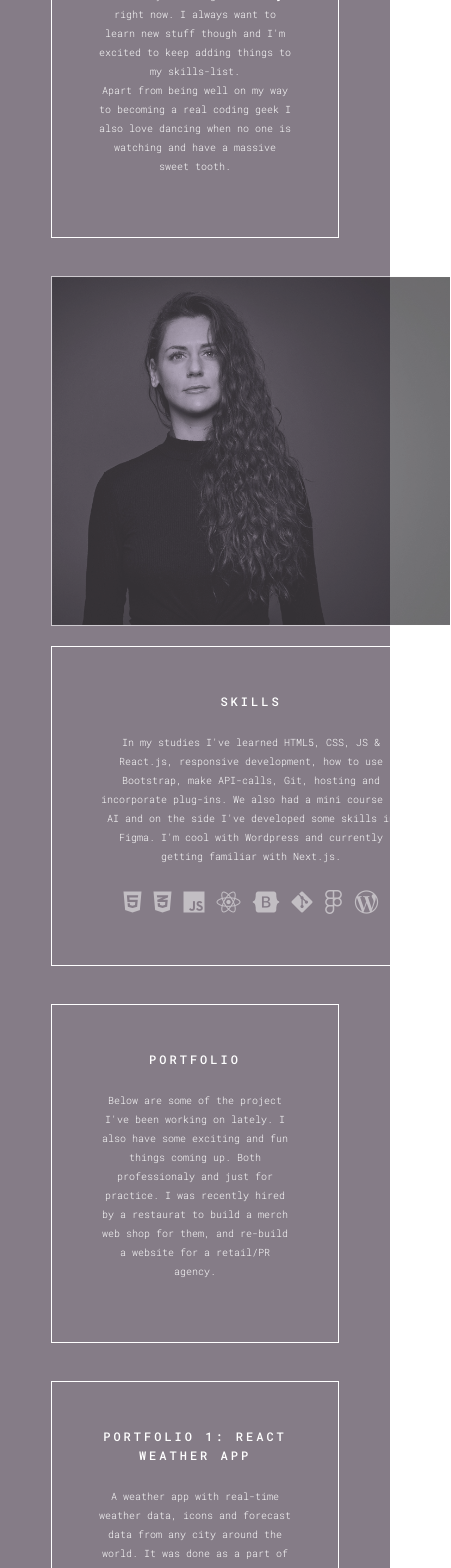
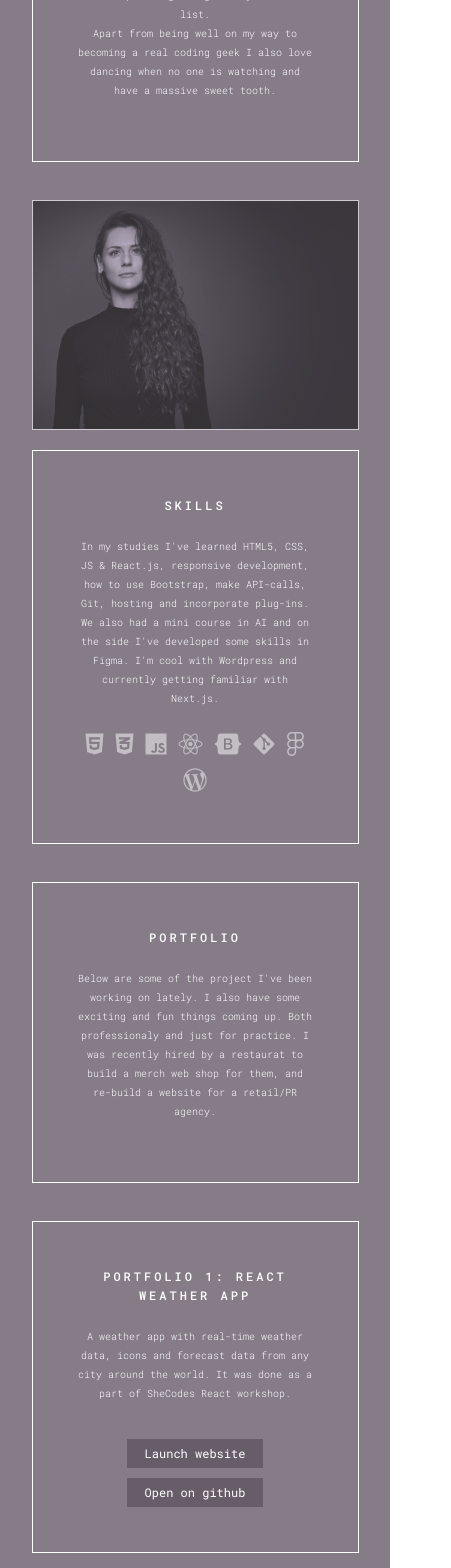
Before and after one commit to MatildaHJ/react-portfolio, a React (Create React App) app: page / in a window 390 px wide. Shown: the part 432-2000 px from the top of the page, 451 px wide, since content can reach past the window. Built offline with nearby package versions, Linux system fonts and the light colour scheme.

Commit message:
resposive phone finishing touches

```diff
--- a/src/App.css
+++ b/src/App.css
@@ -36,8 +36,23 @@
   .App header {
     padding: 60px 90px;
   }
+  .Main .grid-2-columns {
+    grid-template-columns: 1fr;
+  }
+  .border-section {
+    padding: 60px 90px;
+  }
+  .text-block {
+    height: 70px;
+  }
+  .more-frame {
+    display: none;
+  }
 }
 @media (max-width: 700px) {
+  .App .container {
+    width: 90%;
+  }
   .App {
     padding-top: 10px;
   }
@@ -50,4 +65,30 @@
   .App h2 {
     font-size: 12px;
   }
+  .Main .border-section {
+    padding: 45px 45px;
+  }
+  .border-section-img {
+    min-width: 200px;
+    min-height: 230px;
+  }
+  .border-section {
+    padding: 45px 45px;
+  }
+  .Portfolio img {
+    display: none;
+  }
+  .Portfolio button {
+    margin-top: 10px;
+  }
+  .Portfolio .project-links {
+    margin-top: 8px;
+  }
+
+  form {
+    width: 90%;
+  }
+  .Contact .form-control {
+    font-size: 10px;
+  }
 }
--- a/src/Footer.css
+++ b/src/Footer.css
@@ -37,7 +37,6 @@
 .Footer .git-link {
   text-decoration: none;
 }
-
 .Footer .Resume-link:hover,
 .Footer .git-link:hover {
   text-decoration: underline;
@@ -66,3 +65,22 @@
   display: flex;
   justify-content: flex-end;
 }
+@media (max-width: 700px) {
+  .Footer footer {
+    font-size: 10px;
+  }
+  .grid-2-columns {
+    grid-template-columns: 1fr;
+  }
+  .Footer .contact-icons,
+  .Footer .git {
+    display: block;
+  }
+  .Footer .contact-icons i {
+    font-size: 18px !important;
+    padding-left: 0;
+  }
+  .Footer .footer-right {
+    margin-top: 0;
+  }
+}
--- a/src/Footer.js
+++ b/src/Footer.js
@@ -16,7 +16,6 @@ export default function Footer({ isNight }) {
             16751 Bromma
             <br />
             matilda.hj.larsson@gmail.com
-            <br />
             <br />
             <a
               className="Resume-link"
--- a/src/Main.css
+++ b/src/Main.css
@@ -70,7 +70,7 @@ i {
 }
 
 @media (max-width: 700px) {
-  .border-section {
+  .Main .border-section {
     padding: 45px 45px;
   }
 }
--- a/src/Portfolio.css
+++ b/src/Portfolio.css
@@ -30,24 +30,3 @@ button:hover {
   margin: 0 auto;
   width: 12%;
 }
-
-@media (max-width: 1050px) {
-  .text-block {
-    height: 70px;
-  }
-  .more-frame {
-    display: none;
-  }
-}
-
-@media (max-width: 700px) {
-  .border-section {
-    padding: 45px 45px;
-  }
-  .Portfolio img {
-    display: none;
-  }
-  .Portfolio button {
-    margin-top: 10px;
-  }
-}
--- a/src/Portfolio.js
+++ b/src/Portfolio.js
@@ -21,7 +21,7 @@ export default function Portfolio({ isNight }) {
     {
       title: "Portfolio 3: Shiny Happy People",
       description:
-        "I was hired to build the website for the concept agency Shiny Happy People in Stockholm. I used HTML5, CSS and vanilla JS to build this website. I really enjoyed this project and client was very pleased with the result which was cool.",
+        "I was hired to build the website for the concept agency Shiny Happy People. It was built with HTML5, CSS and vanilla JS. I really enjoyed this project and client was very pleased with the result which was cool.",
       websiteUrl: "https://reliable-dictionary.netlify.app/",
       githubUrl: "https://github.com/MatildaHJ/dictionary-react",
     },
```
